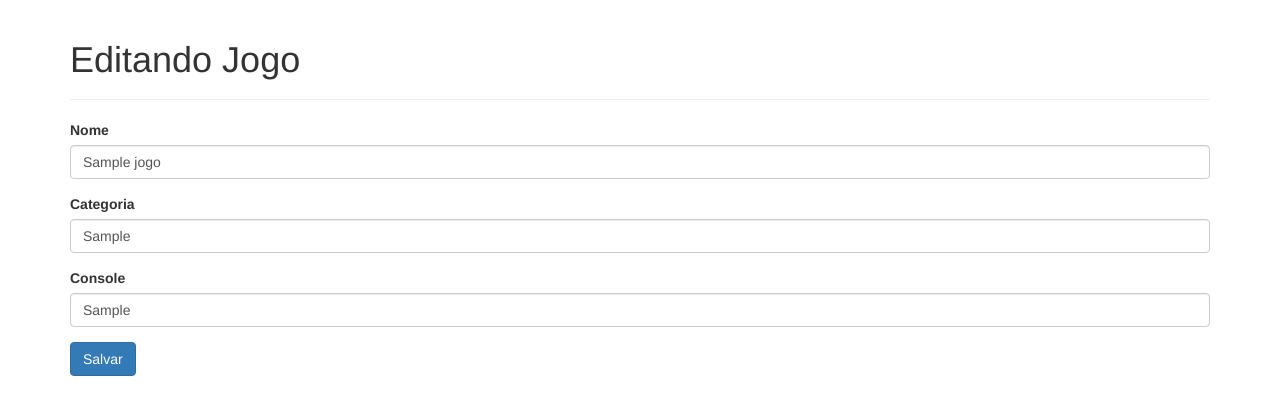
After one commit to joaovicentefs/flask_jogoteca, a Flask app: page /editar/1 in a window 1280 px wide. The commit adds this page. Shown: the top 415 px of the page. Run offline with Flask 2, Linux system fonts and the light colour scheme; the visitor is signed in with stand-in values (Sample User, id 1); tables that the repository leaves empty or names only in its code hold one stand-in row (values such as "Sample post"); some libraries are stand-ins or nearby versions.

Commit message:
Aprendendo a mostrar os dados recuperados no banco de dados em uma view e como criar a rota para editar recebendo um parâmetro que individualiza o item, neste caso o id

```diff
--- a/jogoteca.py
+++ b/jogoteca.py
@@ -42,6 +42,19 @@ def criar():
     return redirect(url_for('index'))
 
 
+@app.route('/editar/<int:id>')
+def editar(id):
+    if 'usuario_logado' not in session or session['usuario_logado'] == None:
+        return redirect(url_for('login', proxima=url_for('editar')))
+    jogo = jogo_dao.buscar_por_id(id)
+    return render_template('editar.html', titulo='Editando Jogo', jogo=jogo)
+
+
+@app.route('/atualizar', methods=['POST',])
+def atualizar():
+    pass
+
+
 @app.route('/login')
 def login():
     proxima = request.args.get('proxima')
--- /dev/null
+++ b/templates/editar.html
@@ -0,0 +1,20 @@
+{% extends "template.html" %}
+{% block conteudo %}
+      <form action="{{ url_for('atualizar') }}" method="post">
+        <fieldset>
+          <div class="form-group">
+            <label for="nome">Nome</label>
+            <input type="text" id="nome" name="nome" class="form-control" value="{{ jogo.nome }}">
+          </div>
+          <div class="form-group">
+            <label for="categoria">Categoria</label>
+            <input type="text" id="categoria" name="categoria" class="form-control" value="{{ jogo.categoria }}">
+          </div>
+          <div class="form-group">
+            <label for="console">Console</label>
+            <input type="text" id="console" name="console" class="form-control" value="{{ jogo.console }}">
+          </div>
+          <button type="submit" class="btn btn-primary btn-salvar">Salvar</button>
+        </fieldset>
+      </form>
+{% endblock %}
--- a/templates/lista.html
+++ b/templates/lista.html
@@ -6,6 +6,7 @@
                     <th>Nome</th>
                     <th>Categoria</th>
                     <th>Console</th>
+                    <th></th>
                 </tr>
             </thead>
             <tbody>
@@ -14,6 +15,7 @@
                     <td>{{ jogo.nome }}</td>
                     <td>{{ jogo.categoria }}</td>
                     <td>{{ jogo.console }}</td>
+                    <td><a href="{{url_for('editar', id=jogo.id)}}">Editar</a></td>
                 </tr>
             {% endfor %}
             </tbody>
```
